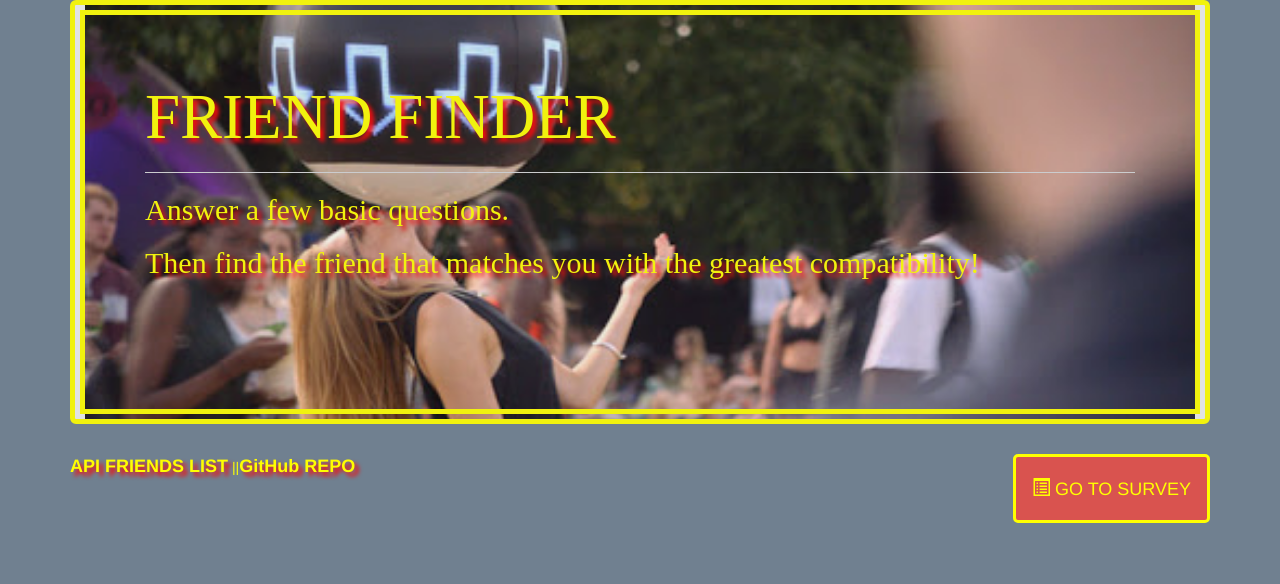
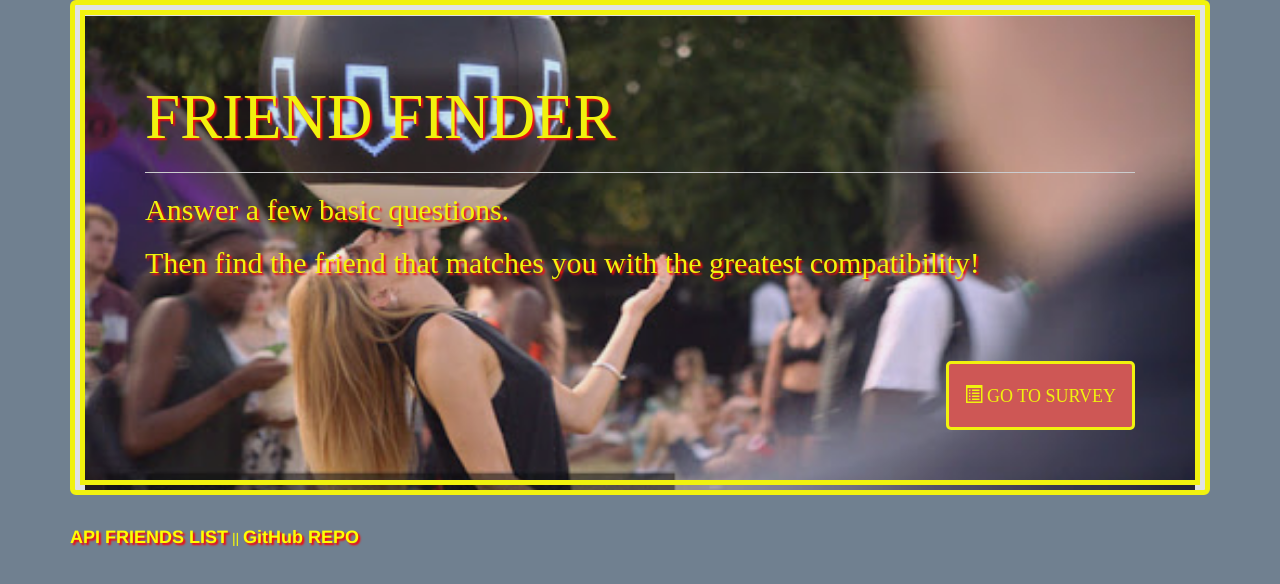
Before and after one commit to habibtaghavi08/FriendFinder, a website: page app/public/home.html in a window 1280 px wide. Drawn offline with nearby package versions, Linux system fonts and the light colour scheme.

Commit message:
fixed csss for both pages stills ReadMe and to be Deployed

```diff
--- a/app/public/css/style.css
+++ b/app/public/css/style.css
@@ -11,12 +11,12 @@ body{
     background-position: center;
     background-repeat: no-repeat;
     background-size: cover;
-    background-position-y: -20px;
+    background-position-y: 1px;
     color: yellow;
     font-weight: bolder;
     font-family: 'Times New Roman', Times, serif ;
     font-size: 50px;
-    text-shadow: red 4px 4px 4px;
+    text-shadow: red 2px 2px 2px;
     border: yellow 15px;
     border-width: 15px;
     border-style: double;
@@ -25,7 +25,7 @@ body{
 
 a{
     color:  yellow;
-    text-shadow: red 4px 4px 4px;
+    text-shadow: red 2px 2px 2px;
     font-weight: bold;
     font-size: large;
 }
@@ -33,6 +33,7 @@ a{
 .btn-danger{
     float: right;
     color: yellow;
-    border: solid;
+    border: solid ;
     border-radius: 5px;
+
 }
--- a/app/public/css/surveyStyle.css
+++ b/app/public/css/surveyStyle.css
@@ -2,13 +2,13 @@ body{
     /* background-color: slateblue; */
     background-color: slategrey;
     color: yellow;
-    text-shadow: red 3px 3px 3px;
+    text-shadow: red 1px 1px 1px;
 }
 
 
 .footer{
     color:  yellow;
-    text-shadow: red 4px 4px 4px;
+    text-shadow: red 3px 3px 3px;
     font-weight: bold;
     font-size: large;
 }
--- a/app/public/home.html
+++ b/app/public/home.html
@@ -27,21 +27,22 @@
       <h2>Answer a few basic questions. </h2>
       <h2>Then find the friend that matches you with the greatest compatibility!</h2>
       <br>
-    </div>
 
-      <div>
-        <a href="/survey"><button type="button mb-5" class="btn btn-lg btn-danger" aria-flowto="right">
+
+        <a href="/survey"><button type="button" class="btn btn-lg btn-danger" aria-flowto="right">
           <h4><span class="glyphicon glyphicon-list-alt"></span> GO TO SURVEY</h4></button></a>
-      </div>
 
-      <div>
+      <br>
 
-        <div> <footer class = footer>
-          <p><a href="/api/friends">API FRIENDS LIST</a> ||<a href="https://github.com/habibtaghavi08/FriendFinder.git">GitHub REPO</a></p>
         </div>
+
+        <footer>
+          <div class = footer>
+          <p><a href="/api/friends">API FRIENDS LIST</a> || <a href="https://github.com/habibtaghavi08/FriendFinder.git">GitHub REPO</a></p>
         </footer>
 
 
+    </div>
       </div>
 
 
```
Also changed, not shown: app/public/survey.html (+2 -2 lines).
